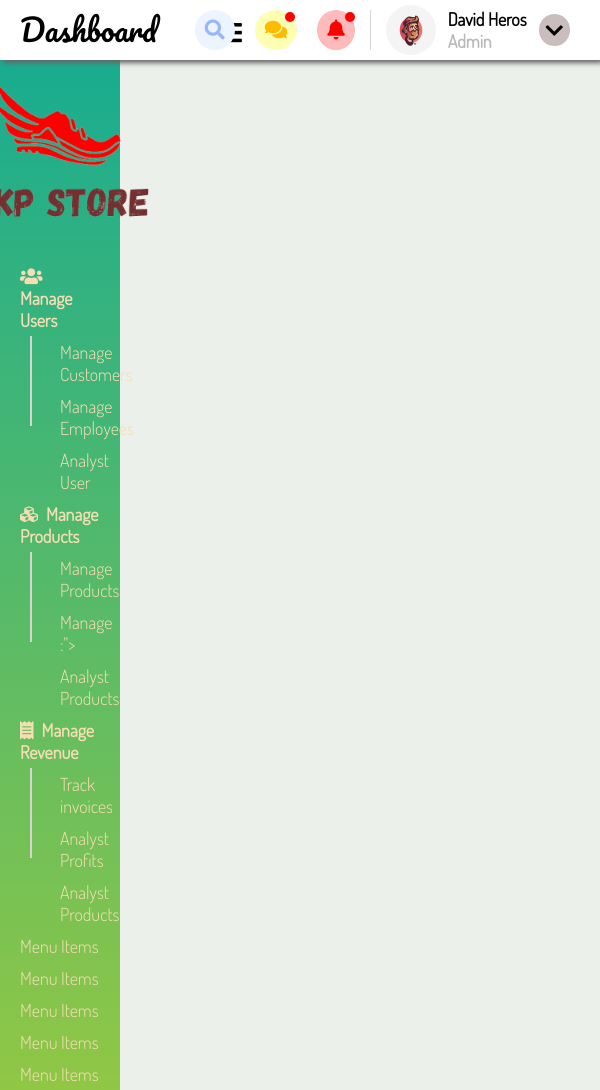
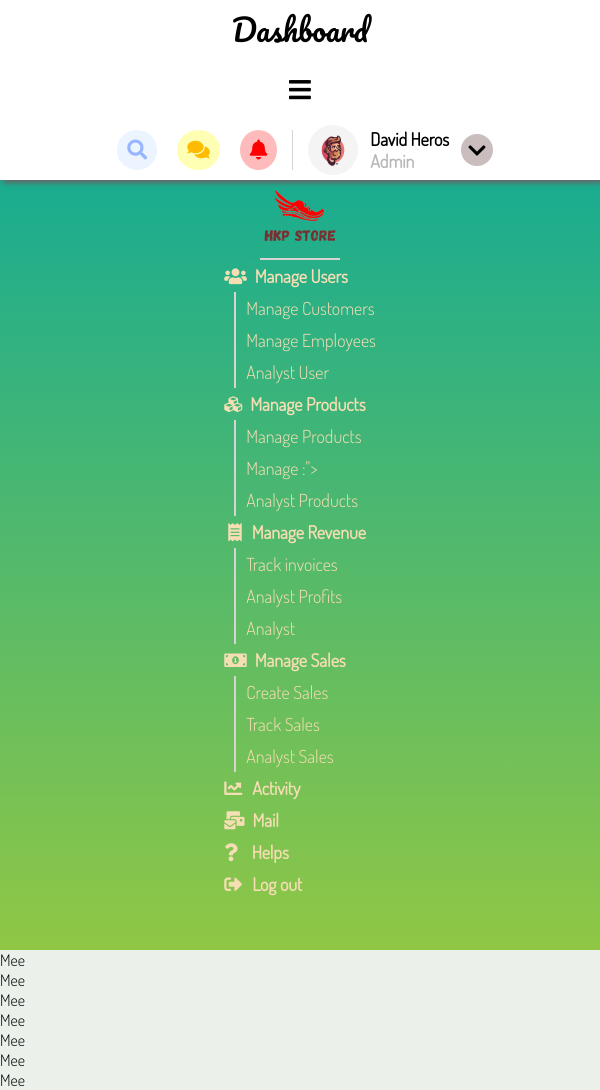
Before and after one commit to KruLb01/project_web2, a PHP site: page /admin/index.php in a window 600 px wide. Run offline with PHP 8.4, Linux system fonts and the light colour scheme.

Commit message:
13/4 - thanhhoa - Update reponsive index(admin)

```diff
--- a/admin/index.php
+++ b/admin/index.php
@@ -16,17 +16,20 @@
         <i class="fas fa-bars" onclick="minimizeMenubar()"></i>
         <div class="header-user">
             <div class="header-function-user">
-                <i class="fas fa-search" style="color: #98b5ff;background-color:#ecf4ff" onclick="showFunctionSearch()"></i>
-                <!-- <div class="header-notification"></div> -->
+                <i class="fas fa-search" style="color: #98b5ff;background-color:#ecf4ff" onclick="showFunctionSearch()">
+                    <!-- <div class="header-notification"></div> -->
+                </i>
                 <div id="header-search-user-container">
                     <input type="text" id='header-search-user'>
                     <i class="fas fa-times" style="margin-right: 15px;color: red;background-color:rgb(255, 187, 187)"
                     onclick="document.getElementById('header-search-user').value='';document.getElementById('header-search-user-container').style = 'transform: translateY(-90px);transition:1s';"></i>
                 </div>
-                <i class="fas fa-comments" style="color: rgb(255, 187, 0);background-color:rgb(255, 255, 179)"></i>
-                <div class="header-notification" style="left: 100px;"></div>
-                <i class="fas fa-bell" style="margin-right: 15px;color: red;background-color:rgb(255, 187, 187)"></i>
-                <div class="header-notification" style="left: 160px;"></div>
+                <i class="fas fa-comments" style="color: rgb(255, 187, 0);background-color:rgb(255, 255, 179)">
+                    <div class="header-notification" style="left: 100px;"></div>
+                </i>
+                <i class="fas fa-bell" style="margin-right: 15px;color: red;background-color:rgb(255, 187, 187)">
+                    <div class="header-notification" style="left: 160px;"></div>
+                </i>
                 <div class="straight-line"></div>
             </div>
             <div class="avatar">
@@ -65,37 +68,46 @@
                 <img src="static/images/logo-doc-trans.png" alt="logo-dashboard">
             </div>
             <ul class="dashboard-menu-items">
-                <li><a class="bold-title"><i class="fas fa-users" style="padding-right: 8px;"></i>Manage Users</a></li>
-                <div class="straight-long-line"></div>
-                <ul class="dashboard-submenu-items">
+                <li id='menu-1' onclick="minimizieSubmenu(this.id)"><a class="bold-title"><i class="fas fa-users" style="padding-right: 8px;"></i>Manage Users</a></li>
+                <ul class="dashboard-submenu-items" id='submenu-1'>
                     <li><a>Manage Customers</a></li>
                     <li><a>Manage Employees</a></li>
                     <li><a>Analyst User</a></li>
                 </ul>
-                <li><a class="bold-title"><i class="fas fa-cubes" style="padding-right: 8px;"></i>Manage Products</a></li>
-                <div class="straight-long-line"></div>
-                <ul class="dashboard-submenu-items">
+                <li id='menu-2' onclick="minimizieSubmenu(this.id)"><a class="bold-title"><i class="fas fa-cubes" style="padding-right: 8px;"></i>Manage Products</a></li>
+                <ul class="dashboard-submenu-items" id='submenu-2'>
                     <li><a>Manage Products</a></li>
                     <li><a>Manage :"> </a></li>
                     <li><a>Analyst Products</a></li>
                 </ul>
-                <li><a class="bold-title"><i class="fas fa-receipt" style="padding-right: 8px;"></i>Manage Revenue</a></li>
-                <div class="straight-long-line"></div>
-                <ul class="dashboard-submenu-items">
+                <li id='menu-3' onclick="minimizieSubmenu(this.id)"><a class="bold-title"><i class="fas fa-receipt" style="padding-right: 10px;padding-left:4px"></i>Manage Revenue</a></li>
+                <ul class="dashboard-submenu-items" id='submenu-3'>
                     <li><a>Track invoices</a></li>
                     <li><a>Analyst Profits</a></li>
-                    <li><a>Analyst Products</a></li>
+                    <li><a>Analyst</a></li>
                 </ul>
-                <li><a>Menu Items</a></li>
-                <li><a>Menu Items</a></li>
-                <li><a>Menu Items</a></li>
-                <li><a>Menu Items</a></li>
-                <li><a>Menu Items</a></li>
+                <li id='menu-4' onclick="minimizieSubmenu(this.id)"><a class="bold-title"><i class="fas fa-money-bill-alt" style="padding-right: 8px;"></i>Manage Sales</a></li>
+                <ul class="dashboard-submenu-items" id='submenu-4'>
+                    <li><a>Create Sales</a></li>
+                    <li><a>Track Sales</a></li>
+                    <li><a>Analyst Sales</a></li>
+                </ul>
+                <li><a class="bold-title"><i class="fas fa-chart-line" style="padding-right: 10px;"></i>Activity</a></li>
+                <li><a class="bold-title"><i class="fas fa-mail-bulk" style="padding-right: 8px;"></i>Mail</a></li>
+                <li><a class="bold-title"><i class="fas fa-question"  style="padding-right: 14px;"></i>Helps</a></li>
+                <li><a class="bold-title"><i class="fas fa-sign-out-alt"  style="padding-right: 10px;"></i>Log out</a></li>
+                <div class="space"></div>
             </ul>
         </div>
 
         <div class="content-dashboard">
-
+            <span style='display:block'>Mee</span>
+            <span style='display:block'>Mee</span>
+            <span style='display:block'>Mee</span>
+            <span style='display:block'>Mee</span>
+            <span style='display:block'>Mee</span>
+            <span style='display:block'>Mee</span>
+            <span style='display:block'>Mee</span>
         </div>
     </div>
 </body>
--- a/admin/static/css/style.css
+++ b/admin/static/css/style.css
@@ -105,12 +105,19 @@
     z-index: 0;
 }
 .dashboard-submenu-items {
-    margin-left: 40px;
+    margin-left: 10px;
+    padding-left: 30px;
+    border-left: 2px solid rgb(216, 212, 212);
+}
+
+
+.space {
+    height: 50px;
 }
 
 /*Header bar*/
 .header {
-    height: 60px;
+    /* height: 60px; */
     -moz-box-shadow: 3px 3px 5px 0px #666;
     -webkit-box-shadow: 3px 3px 5px 0px #666;
     box-shadow: 3px 3px 5px 0px #666;
@@ -131,14 +138,14 @@
     cursor: pointer;
 }
 .header-user {
-    height: 60px;
+    /* height: 60px; */
     display: inline-flex;
     position: absolute;
     right: 30px;
 }
 .avatar {
     margin-left: 15px;
-    height: 60px;
+    /* height: 60px; */
     display: flex;
     justify-content: left;
     align-items: center;
@@ -150,7 +157,7 @@
     border-radius: 50%;
 }
 .header-info-user {
-    height: 60px;
+    /* height: 60px; */
     display: flex;
     flex-direction: column;
     justify-content: center;
@@ -261,7 +268,7 @@
     user-select: none;
 }
 .straight-long-line {
-    height: 90px;
+    /* height: 90px; */
     border-left: 2px solid rgb(216, 212, 212);
     position: absolute;
     left: 30px;
@@ -269,13 +276,17 @@
 .bold-title {
     font-weight: 600;
 }
-
+.clear {
+    clear: both;
+}
 /*Responsive*/
-@media only screen and (max-width: 1100px) and (min-width: 400px) {
+@media only screen and (min-width: 1100px) {
+    /*Reponsive menu bar page index*/
 
 }
 
-@media only screen and (max-width:1000px) and (min-width:600px){
+@media only screen and (max-width:1100px) and (min-width:600px){
+    /*Responsive page login*/
     .login-container {
         flex-direction: column;
     }
@@ -287,9 +298,18 @@
         justify-content: center;
         margin-bottom: 15px;
     }
+    /*Reponsive menu bar page index*/
+    .logo-dashboard img {
+        height: 130px;
+        width: 130px;
+    }
+    .dashboard-submenu-items {
+        padding-left: 10px;
+    }
 }
 
 @media only screen and (max-width:600px) {
+    /*Responsive page login*/
     .login-container {
         flex-direction: column;
     }
@@ -314,3 +334,50 @@
         max-width: 160px;
     }
 }
+
+@media only screen and (max-width:700px) {
+    /*Reponsive menu bar page index*/
+    .logo-dashboard img {
+        height: 80px;
+        width: 80px;
+        border-bottom: 2px solid rgb(216, 212, 212);
+    }
+    .dashboard-submenu-items {
+        padding-left: 10px;
+    }
+    .dashboard {
+        flex-direction: column;
+        top: 180px;
+    }
+    .menu-dashboard {
+        width: 100%;
+    }
+    .content-dashboard {
+        width: 100%;
+    }
+    .menu-dashboard {
+        display: flex;
+        flex-direction: column;
+        align-items: center;
+    }
+    .header>span {
+        display: block;
+        text-align: center;
+    }
+    .header>i {
+        display: block;
+        text-align: center;
+    }
+    .header-user {
+        display: flex;
+        justify-content: center;
+        position: unset;
+    }
+    .header-notification {
+        display: none;
+    }
+    .header-detail-user {
+        top: 185px;
+        right: 20px;
+    }
+}
--- a/admin/static/js/script.js
+++ b/admin/static/js/script.js
@@ -3,32 +3,75 @@ function minimizeMenubar() {
     if (minimize === false) {
         document.getElementsByClassName('menu-dashboard')[0].style = 'transform: translateX(-300px);width:0%;transition: 0.5s';
         document.getElementsByClassName('content-dashboard')[0].style = 'width:100%';
+        if (window.matchMedia('(max-width: 700px)').matches) {
+            document.getElementsByClassName('menu-dashboard')[0].style = 'transform: translateX(-300px);width:0%;transition: 0.5s';
+            setTimeout(() => {
+                document.getElementsByClassName('menu-dashboard')[0].style = 'display:none';
+            }, 500);
+            document.getElementsByClassName('content-dashboard')[0].style = 'width:100%';
+        }
         minimize = true;
     }
     else {
         document.getElementsByClassName('menu-dashboard')[0].style = 'transform: translateX(0);width:20%;transition: 0.5s';
         document.getElementsByClassName('content-dashboard')[0].style = 'width:80%';
+        if (window.matchMedia('(max-width: 700px)').matches) {
+            document.getElementsByClassName('menu-dashboard')[0].style = 'transform: translateX(-500px);width:100%';
+            setTimeout(() => {
+                document.getElementsByClassName('menu-dashboard')[0].style = 'transform: translateX(0);width:100%;transition: 0.5s';
+            }, 100);
+            document.getElementsByClassName('content-dashboard')[0].style = 'width:100%';
+        }
         minimize = false;
     }
 }
 
 function showFunctionSearch() {
     const currentPosition = window.getComputedStyle(document.getElementById('header-search-user-container')).transform.replace(/\w+\(\d+,\s\d+,\s\d,\s\d.\s\d,\s|\)/g,(x)=>"");
-    if (currentPosition == -90) {
-        document.getElementById('header-search-user-container').style = 'transform: translateY(0px);transition:1s';
+    if (window.matchMedia('(max-width: 700px)').matches) {
+        console.log("was here");
+        if (currentPosition == -90) {
+            document.getElementById('header-search-user-container').style = 'transform: translateY(120px);transition:1s';
+        } else {
+            document.getElementById('header-search-user-container').style = 'transform: translateY(-90px);transition:1s';
+        }
     } else {
-        document.getElementById('header-search-user-container').style = 'transform: translateY(-90px);transition:1s';
+        if (currentPosition == -90) {
+            document.getElementById('header-search-user-container').style = 'transform: translateY(0px);transition:1s';
+        } else {
+            document.getElementById('header-search-user-container').style = 'transform: translateY(-90px);transition:1s';
+        }
     }
 }
 
 function showDetailUser() {
     if (document.getElementsByClassName('header-detail-user')[0].style.display == "" || document.getElementsByClassName('header-detail-user')[0].style.display == "none") {
-        console.log(document.getElementsByClassName('header-detail-user')[0].style.display);
         document.getElementsByClassName('header-detail-user')[0].style = "display:block";
     } else {
-        console.log(document.getElementsByClassName('header-detail-user')[0].style.display);
         document.getElementsByClassName('header-detail-user')[0].style = "display:none";
     }
+}
+
+function minimizieSubmenu(value) {
+    let position = value.split('-')[1];
+    let current = document.getElementById('submenu-'+position);
+    let order1;
+    if (current.style.display==""||current.style.display=="block") {
+        order1 = 'opacity:0;transform:translateY(-50px);transition:0.5s';
+        current.style = order1;
+
+        setTimeout(() => {
+            current.style = 'display:none';
+        }, 500);
+    } else if (current.style.display=="none") {
+        order1 = 'display:block;opacity:0.5;transform:translateY(-50px)';
+        current.style = order1;
+        setTimeout(() => {
+            order1 = 'opacity:1;transform:translateY(0px);transition:0.5s';
+            current.style = order1;
+        }, 0);
+    }
+
 }
 
 function setNotification() {
--- a/admin/login.php
+++ b/admin/templates/login.php
@@ -4,15 +4,15 @@
     <meta charset="UTF-8">
     <meta http-equiv="X-UA-Compatible" content="IE=edge">
     <meta name="viewport" content="width=device-width, initial-scale=1.0">
-    <link rel="stylesheet" href="static/css/style.css">
-    <LINK REL="SHORTCUT ICON" HREF="./static/images/favicon.ico">
+    <link rel="stylesheet" href="../static/css/style.css">
+    <LINK REL="SHORTCUT ICON" HREF="../static/images/favicon.ico">
     <title>Login Admin</title>
 </head>
 <body>
     <div class="login">
         <div class="login-container">
             <div class="logo">
-                <img src="static/images/logo-doc-trans.png" alt="logo">
+                <img src="../static/images/logo-doc-trans.png" alt="logo">
             </div>
 
             <div class="content-login">
```
